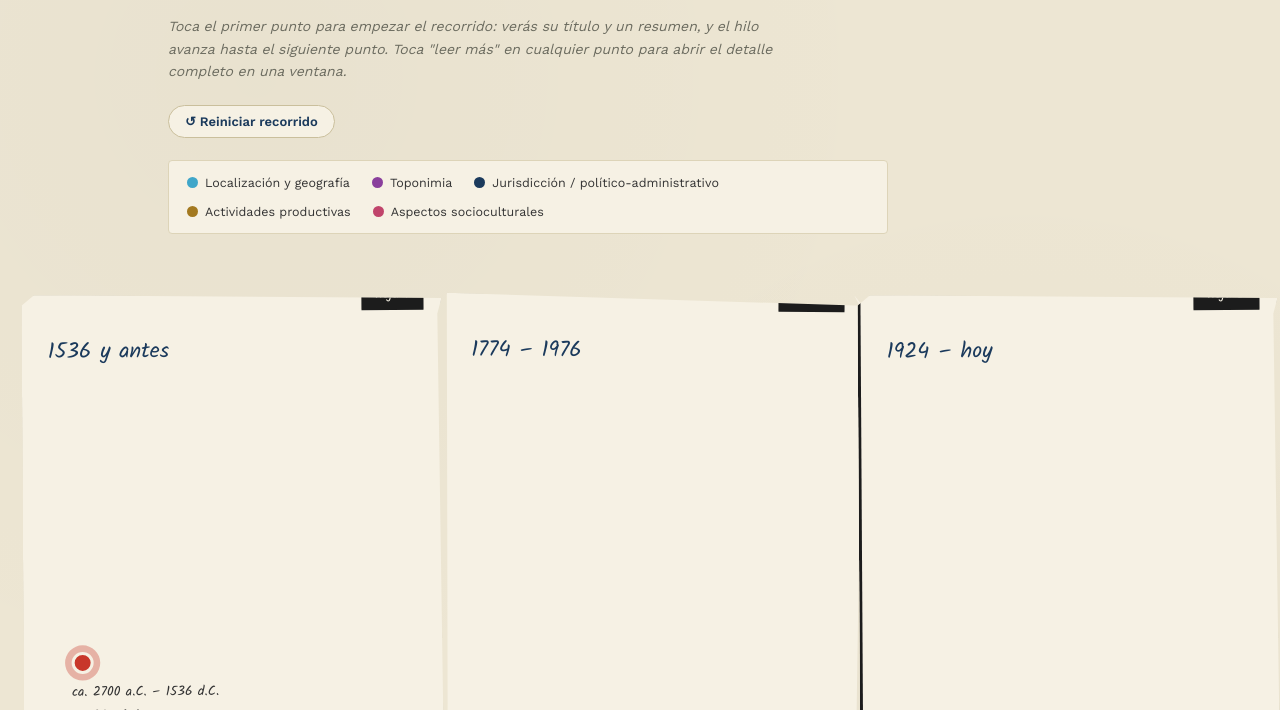
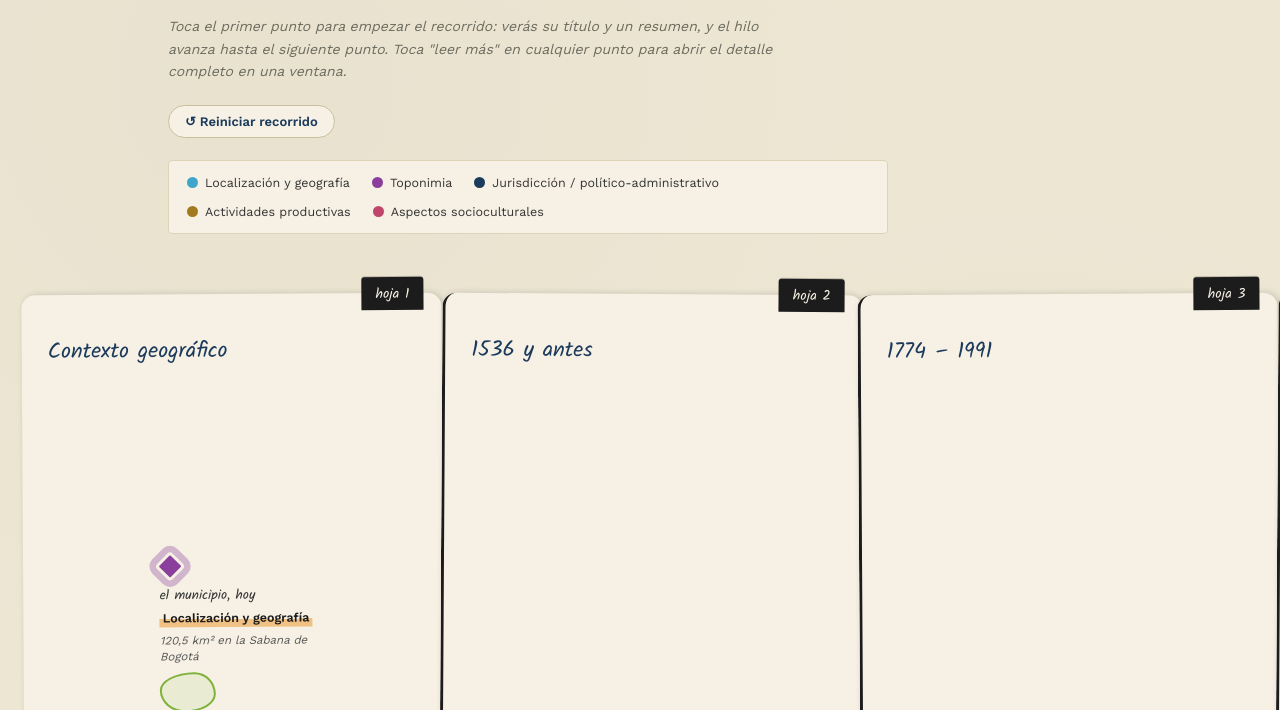
Before and after one commit to jccarrasquilla91/Historia-territorial, a plain HTML site: page index.html in a window 1280 px wide. Shown: the part 242-952 px from the top of the page. Drawn offline with nearby package versions, Linux system fonts and the light colour scheme.

Commit message:
Add files via upload

```diff
--- a/index.html
+++ b/index.html
@@ -135,9 +135,8 @@
   .hoja:nth-child(odd){ transform: rotate(-0.35deg); }
   .hoja:nth-child(even){ transform: rotate(0.35deg); }
 
-  /* jagged hand-drawn edges via clip-path, alternating per hoja */
-  .hoja.jag-a{ clip-path: polygon(0% 2%, 3% 0%, 100% 1%, 99% 4%, 100% 97%, 97% 100%, 2% 99%, 0% 96%); }
-  .hoja.jag-b{ clip-path: polygon(1% 0%, 100% 2%, 98% 0%, 100% 3%, 99% 98%, 100% 100%, 0% 98%, 2% 100%); }
+  /* esquinas redondeadas, sin recorte irregular (evita cortar texto) */
+  .hoja{ border-radius: 14px; }
 
   .hoja + .hoja{ border-left: 3px solid var(--ink); }
 
@@ -452,6 +451,23 @@ const TAG_LABELS = {
 
 const hojas = [
   {
+    title: "Contexto geográfico",
+    nodes: [
+      {
+        id:'p0', type:'milestone', top: 42, left: 30,
+        date:'el municipio, hoy', label:'Localización y geografía',
+        summary:'120,5 km² en la Sabana de Bogotá',
+        bullets:[
+          {tag:'localizacion', text:'Municipio de <b>120,5 km²</b> (12.050 ha: 750 urbanas / 11.300 rurales), a 2.554 m s.n.m., 21 km al noroeste de Bogotá.'},
+          {tag:'localizacion', text:'Hace parte de la <b>Provincia de Sabana Occidente</b> (Cundinamarca) y del Área Metropolitana de Bogotá desde 2005.'},
+          {tag:'localizacion', text:'Limita con El Rosal y Subachoque (norte), Tenjo (nororiente), Facatativá (oeste), Funza (oriente), Bojacá (sur) y Mosquera (suroriente).'},
+          {tag:'localizacion', text:'16 veredas rurales; determinantes ecológicos principales: la reserva del <b>Valle del Abra</b>, el <b>río Subachoque</b> y la <b>Laguna de la Herrera</b> (cuenca del río Bojacá).'}
+        ],
+        media:'Mapa de límites municipales — pendiente'
+      }
+    ]
+  },
+  {
     title: "1536 y antes",
     nodes: [
       {
@@ -483,7 +499,7 @@ const hojas = [
     ]
   },
   {
-    title: "1774 – 1976",
+    title: "1774 – 1991",
     nodes: [
       {
         id:'p3', type:'node', top: 62, left: 6,
@@ -492,6 +508,8 @@ const hojas = [
         bullets:[
           {tag:'jurisdiccion', text:'1774-75: Real Cédula de reorganización de pueblos de indios.'},
           {tag:'jurisdiccion', text:'El fiscal Moreno y Escandón <b>decreta la extinción del pueblo</b> de Serrezuela por despoblamiento.'},
+          {tag:'localizacion', text:'1789: se construye el <b>Puente de los Españoles</b> (arquitecto Domingo Esquiaquí) sobre el camino de Occidente.'},
+          {tag:'jurisdiccion', text:'1831: el general José Hilario López establece su <b>cuartel general</b> en el territorio.'},
           {tag:'jurisdiccion', text:'1837: división del resguardo, ya en la República.'},
           {tag:'productivo', text:'Se consolida la <b>gran propiedad hacendataria</b> — el mismo patrón que dos siglos después habilita la escala industrial de la floricultura.'}
         ],
@@ -499,13 +517,16 @@ const hojas = [
       },
       {
         id:'p4', type:'milestone', top: 10, left: 54,
-        date:'1875 – 1976', label:'Nombres en disputa',
-        summary:'Cuatro cambios de nombre en un siglo',
+        date:'1857 – 1991', label:'Nombres y jurisdicción en disputa',
+        summary:'Cuatro cambios de nombre, y un lugar sin provincia propia',
         bullets:[
           {tag:'toponimia', text:'<b>1875:</b> Madrid (Ley 14, en memoria de Pedro Fernández Madrid).'},
           {tag:'toponimia', text:'<b>1920:</b> vuelve Serrezuela (Ley 5, nombres históricos).'},
           {tag:'toponimia', text:'<b>1973:</b> Serrezuela otra vez, por petición vecinal.'},
-          {tag:'toponimia', text:'<b>1976:</b> Madrid definitivo (Decreto 14).'}
+          {tag:'toponimia', text:'<b>1976:</b> Madrid definitivo (Decreto 14).'},
+          {tag:'productivo', text:'Finales del s. XIX: dos industrias prósperas — el <b>Molino de Trigo</b> de Julián Escallón y la <b>Cervecería</b> de Antonio B. Cuervo.'},
+          {tag:'jurisdiccion', text:'Bajo el Estado Soberano de Cundinamarca, el territorio queda agrupado en el "Segundo Departamento de Bogotá"; la Ley 46 de 1905 crea temporalmente la Provincia de Funza, antecedente directo.'},
+          {tag:'jurisdiccion', text:'La <b>Provincia de Sabana Occidente</b> como tal solo se constituye formalmente después de la Constitución de 1991 — casi 120 años después del primer cambio de nombre.'}
         ],
         media:'Actas de renombramiento — pendiente'
       }
@@ -520,6 +541,7 @@ const hojas = [
         summary:'De escuela de agronomía a base aérea',
         bullets:[
           {tag:'productivo', text:'1924: <b>Escuela Militar de Aviación</b> (hoy CAMAN), sobre los predios de la antigua Escuela de Agronomía.'},
+          {tag:'productivo', text:'Madrid tuvo la primera empresa de aviación de carga del país, <b>TACA</b>, antes de que el predio pasara a la Fuerza Aérea.'},
           {tag:'sociocultural', text:'1928: aterrizaje de <b>Charles Lindbergh</b>, recibido por más de 10.000 personas.'},
           {tag:'jurisdiccion', text:'1955: Base Arsenal · hacia 1960: Comando Aéreo de Mantenimiento.'},
           {tag:'jurisdiccion', text:'2000 / 2006: PBOT municipal (Acuerdo 024 → 017).'}
@@ -591,7 +613,7 @@ const flatNodes = []; // { el, drawer, id, type } en orden cronológico
 
 hojas.forEach((hoja, hi) => {
   const hojaEl = document.createElement('div');
-  hojaEl.className = 'hoja ' + (hi % 2 === 0 ? 'jag-a' : 'jag-b');
+  hojaEl.className = 'hoja';
 
   const tab = document.createElement('div');
   tab.className = 'hoja-tab';
```
